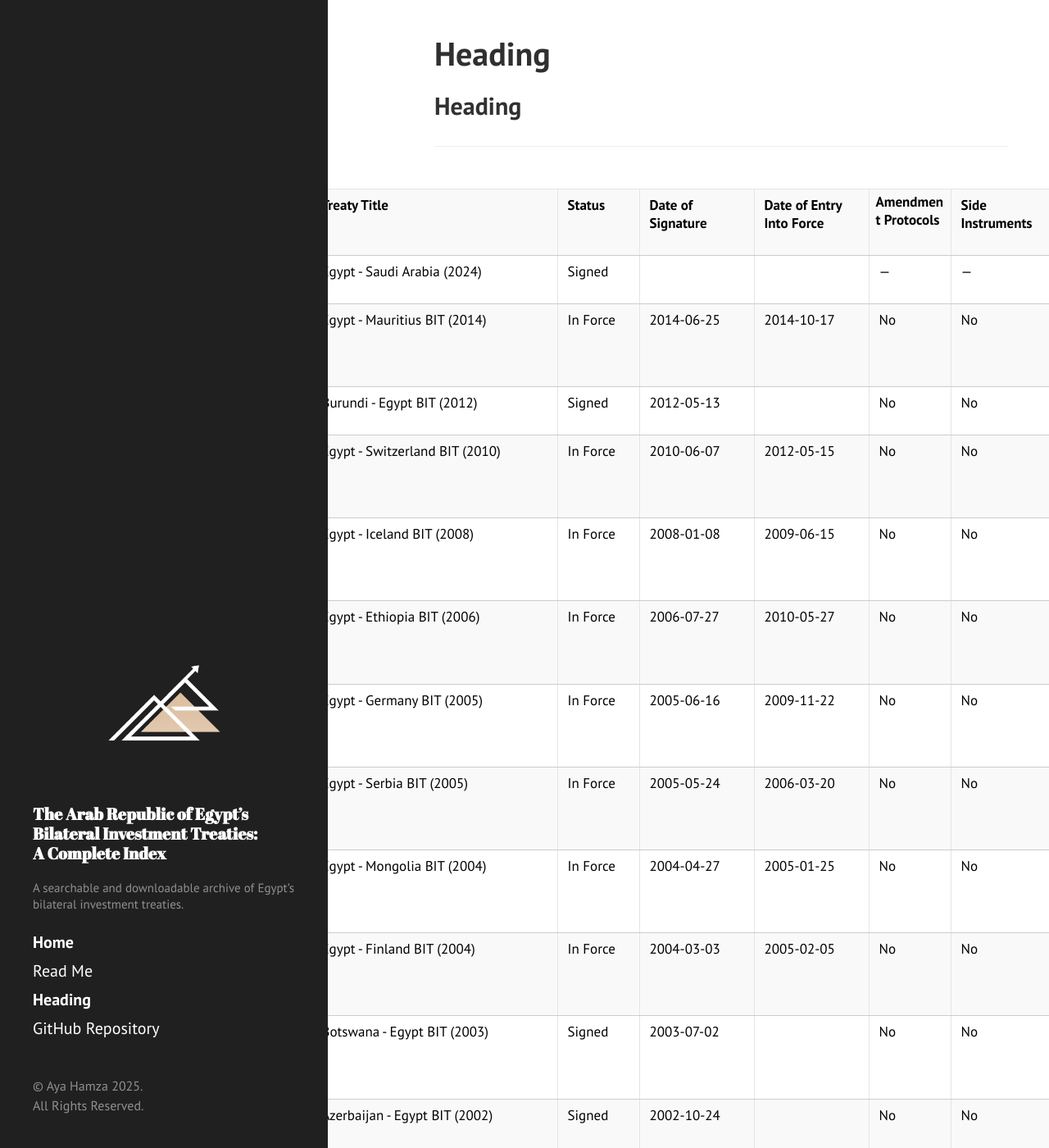
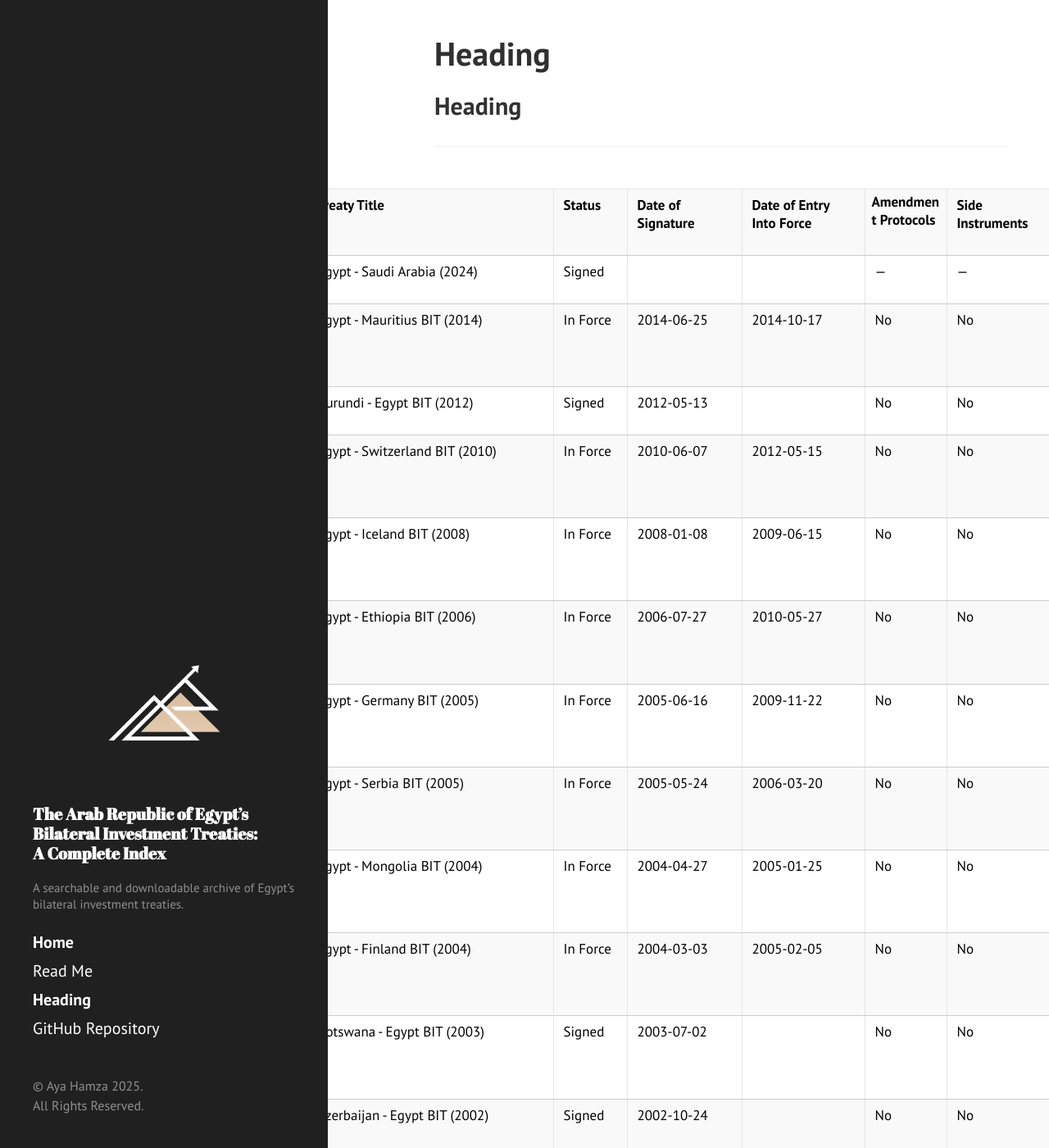
Before and after one commit to ayahamza1/MENABITs, a Jekyll site: the page built from index.md, in a window 1280 px wide and 1400 px high. Shown: the whole window at 82% size. Built offline with Jekyll 4.4.1, drawn with Linux system fonts in a browser that asks for light colours; our own code applies the rules of GitHub Pages for plain Markdown files.

Commit message:
Update hyde.css

```diff
--- a/public/css/hyde.css
+++ b/public/css/hyde.css
@@ -248,7 +248,7 @@ table td:nth-child(1) {
 
 table th:nth-child(2),
 table td:nth-child(2) {
-  width: 5.0rem;
+  width: 4.5rem;
 }
 
 table th:nth-child(3),
@@ -258,7 +258,7 @@ table td:nth-child(3) {
 
 table th:nth-child(4),
 table td:nth-child(4) {
-  width: 7.0rem;
+  width: 7.5rem;
 }
 
 table th:nth-child(5),
@@ -273,7 +273,7 @@ table td:nth-child(6) {
 
 table th:nth-child(7),
 table td:nth-child(7) {
-  width: 4.0rem;
+  width: 4.5rem;
   text-align: center;
 }
 
```
